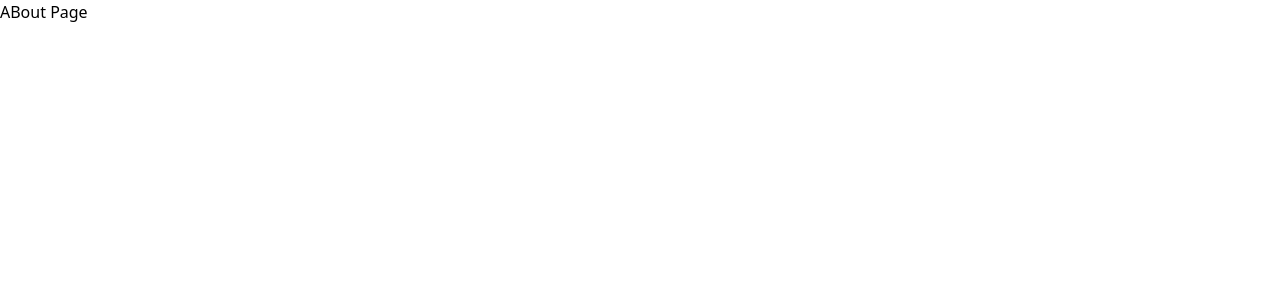
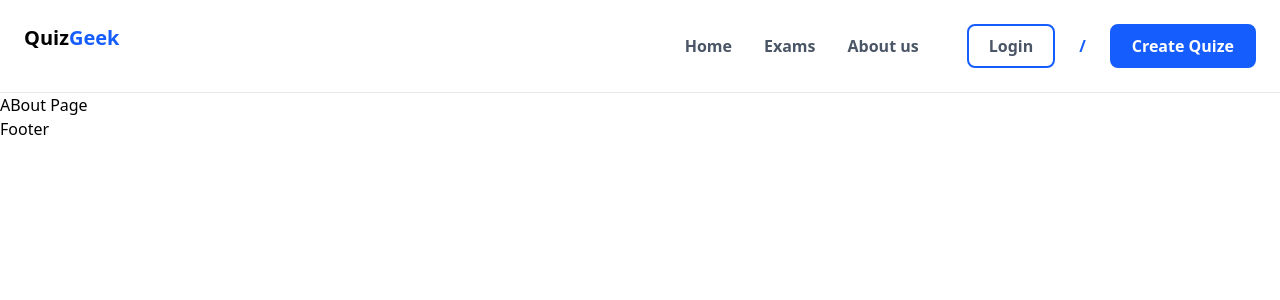
Before and after one commit to yarbework/INSA-Dev-Group-35, a React (Vite) app in the folder FrontEnd/: page /about in a window 1280 px wide. Shown: the top 300 px of the page. Built offline with nearby package versions, Linux system fonts and the light colour scheme.

Commit message:
navigation bar routing is done now Home, Exam and About us page have header and footer in comen and also signup button on nav bar changed to creat Quiz button

```diff
--- a/FrontEnd/src/App.tsx
+++ b/FrontEnd/src/App.tsx
@@ -6,16 +6,23 @@ import Login from "./Pages/Login";
 import SignUp from "./Pages/signUp";
 import Exam from "./Pages/Exam";
 import About from "./Pages/About";
+import CreateQuiz from "./Pages/CreateQuiz";
+import NavLayout from "./components/NavLayout";
 
 export default function App() {
   return (
     <BrowserRouter>
       <Routes>
-        <Route path="/" element={<Home />} />
-        <Route path="/exams" element={<Exam />} />
-        <Route path="/about" element={<About />} />
+        {/* The following navLayout contains header and footer which is included to home, exam and about page */}
+        <Route path="/" element={<NavLayout />}>
+          <Route index element={<Home />} />
+          <Route path="exams" element={<Exam />} />
+          <Route path="about" element={<About />} />
+        </Route>
+        {/* The following statements are without header and footer */}
         <Route path="/login" element={<Login />} />
         <Route path="/signUp" element={<SignUp />} />
+        <Route path="/createQuiz" element={<CreateQuiz />} />
       </Routes>
     </BrowserRouter>
   );
--- a/FrontEnd/src/Components/Buttons.tsx
+++ b/FrontEnd/src/Components/Buttons.tsx
@@ -4,7 +4,12 @@ function Buttons() {
   const navigate = useNavigate();
   const buttonData = [
     { key: "Login", label: "Login", path: "/login", styleType: "secondary" },
-    { key: "SignUp", label: "SignUp", path: "/signUp", styleType: "primary" },
+    {
+      key: "createQuiz",
+      label: "Create Quize",
+      path: "/CreateQuiz",
+      styleType: "primary",
+    },
   ] as const;
 
   const buttonStyles = {
--- a/FrontEnd/src/Components/Header/Header.tsx
+++ b/FrontEnd/src/Components/Header/Header.tsx
@@ -17,8 +17,7 @@ import { Link } from "react-router-dom";
 //   { href: "/login", label: "Login" },
 //   { href: "/signUp", label: "SignUp" },
 // ];
-import Buttons from "../buttons";
-
+import Buttons from "../Buttons";
 
 export default function Header() {
   const [isMenuOpen, setIsMenuOpen] = useState(false);
--- /dev/null
+++ b/FrontEnd/src/Components/NavLayout.tsx
@@ -0,0 +1,17 @@
+import { Outlet } from "react-router-dom";
+import Header from "./Header/Header";
+import Footer from "./Footer/Footer";
+function NavLayout() {
+  return (
+    <>
+      <Header />
+      <main>
+        <Outlet />
+        {/* The Outlet component will render the child routes */}
+      </main>
+      <Footer />
+    </>
+  );
+}
+
+export default NavLayout;
--- a/FrontEnd/src/Pages/AppLayout.tsx
+++ b/FrontEnd/src/Pages/AppLayout.tsx
@@ -1,4 +1,4 @@
-import React from "react";
+// import React from "react";
 
 function AppLayout() {
   return <div>App Layout</div>;
--- a/FrontEnd/src/Pages/CreateQuiz.tsx
+++ b/FrontEnd/src/Pages/CreateQuiz.tsx
@@ -1,4 +1,4 @@
-import React from "react";
+// import React from "react";
 
 function CreateQuiz() {
   return <div>creating quiz</div>;
--- a/FrontEnd/src/Pages/Exam.tsx
+++ b/FrontEnd/src/Pages/Exam.tsx
@@ -1,5 +1,3 @@
-import React from "react";
-
 function Exam() {
   return <div>Exams Page</div>;
 }
--- a/FrontEnd/src/Pages/Home.tsx
+++ b/FrontEnd/src/Pages/Home.tsx
@@ -1,12 +1,6 @@
-import Header from "../Components/Header/Header";
-
 function Home() {
-
-
   return (
     <>
-
-      <Header/>
       <div>Home</div>
     </>
   );
--- a/FrontEnd/src/Pages/creatorProfile.tsx
+++ b/FrontEnd/src/Pages/creatorProfile.tsx
@@ -1,4 +1,4 @@
-import React from "react";
+// import React from "react";
 
 function creatorProfile() {
   return <div>creator Profile</div>;
--- a/FrontEnd/src/Pages/signUp.tsx
+++ b/FrontEnd/src/Pages/signUp.tsx
@@ -1,6 +1,6 @@
 import { useState } from "react";
 
-const signUp = () => {
+const SignUp = () => {
   const [formData, setFormData] = useState({
     name: "",
     email: "",
@@ -124,4 +124,4 @@ const signUp = () => {
   );
 };
 
-export default signUp;
+export default SignUp;
```
